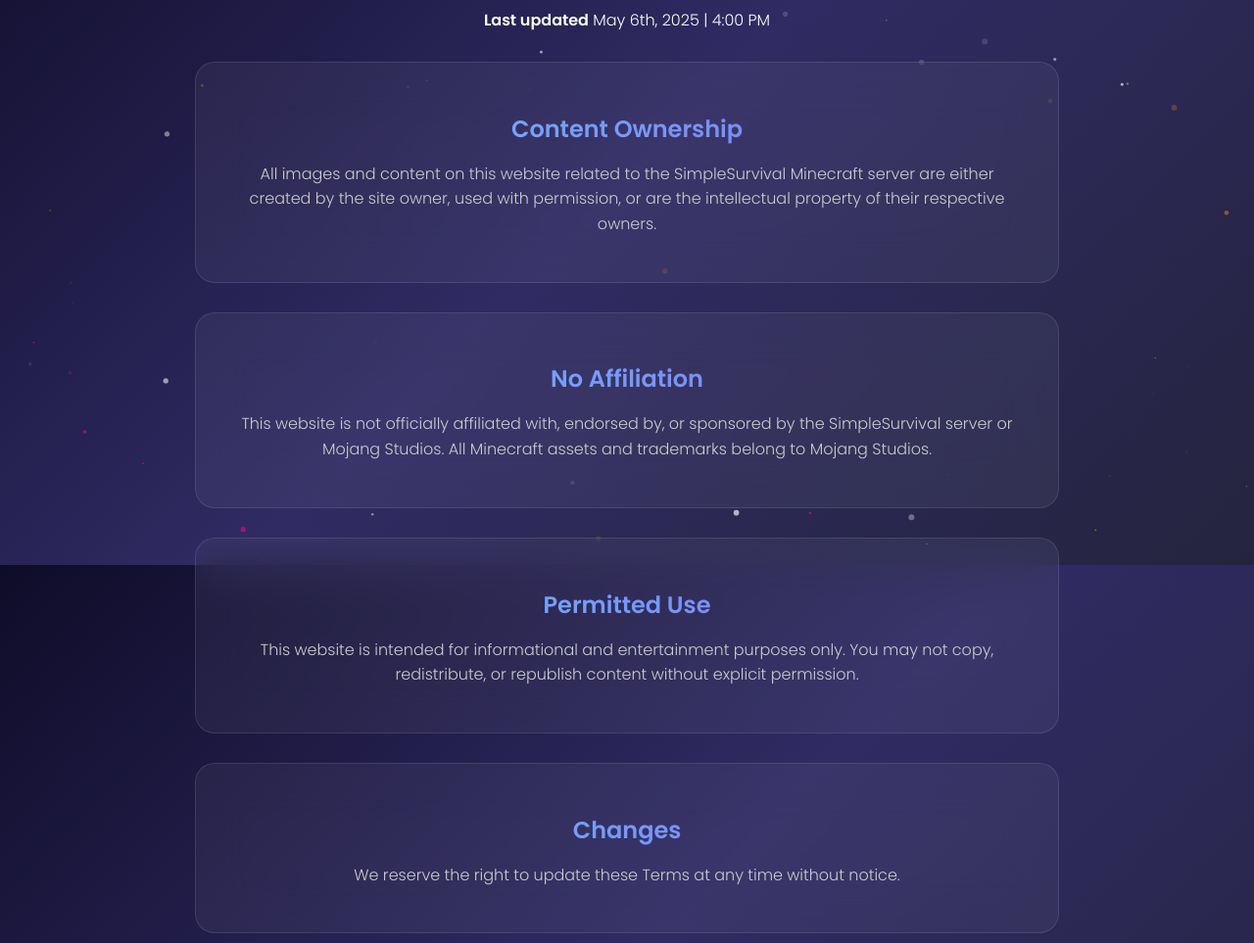
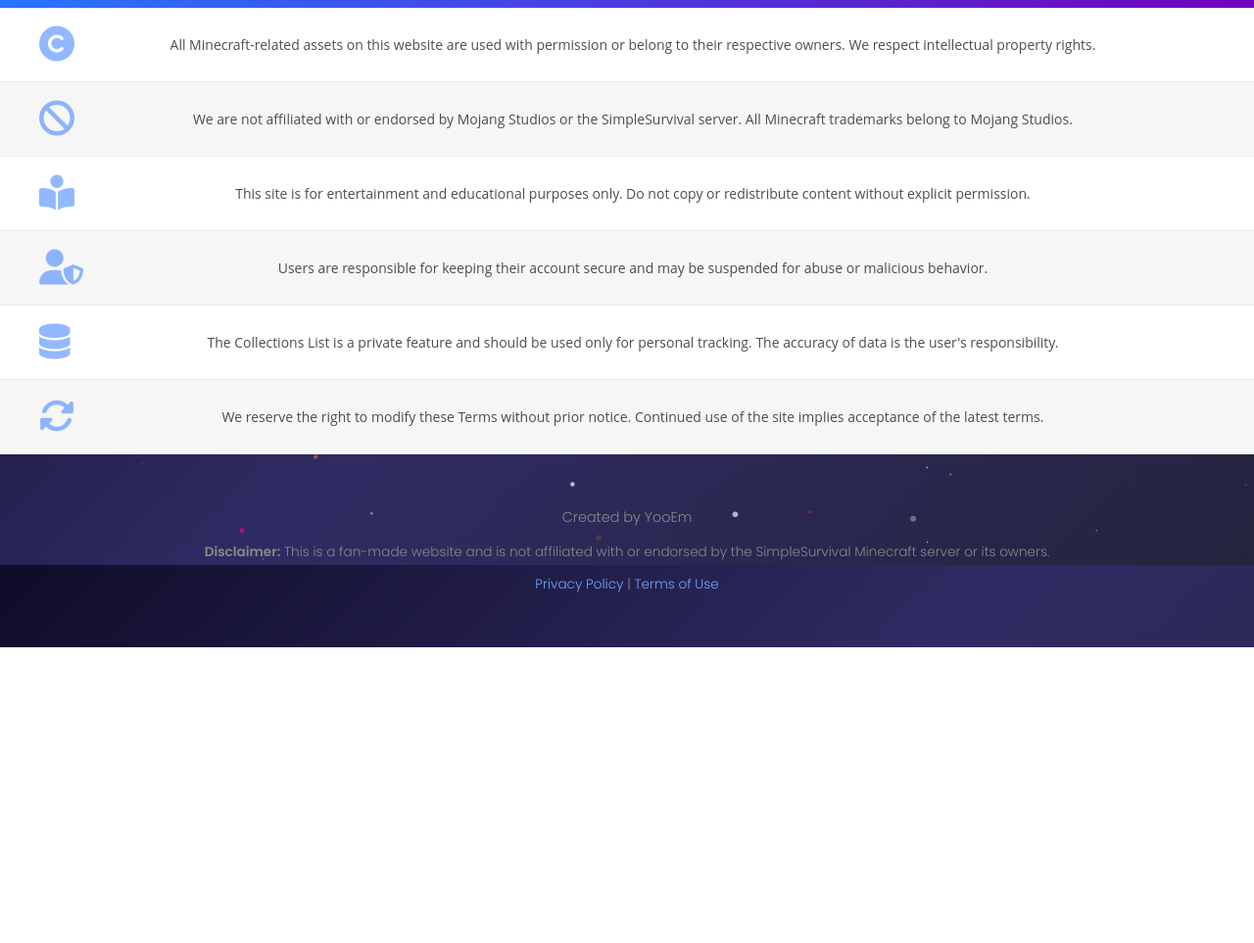
Before and after one commit to JaysProjectsX/simplesurvivalcollectibles, a website: page public/terms.html in a window 1280 px wide. Shown: the part 223-1186 px from the top of the page at 98% size. After the commit the page ends 884 px from the top, so only its background shows below. Drawn offline with nearby package versions, Linux system fonts and the light colour scheme.

Commit message:
Updating Privacy Policy and Terms of Use pages

```diff
--- a/public/terms.html
+++ b/public/terms.html
@@ -29,32 +29,57 @@
         </div>
       </nav>
 
-    <div style="margin-top: 120px; padding: 20px;">
-        <div data-aos="fade-up">
-            <h1>Terms of Use</h1>
-            <p><strong>Last updated</strong> May 6th, 2025 | 4:00 PM</p>
-        </div>
-
-        <div class="styled-card" data-aos="fade-up">
-            <h2>Content Ownership</h2>
-            <p>All images and content on this website related to the SimpleSurvival Minecraft server are either created by the site owner, used with permission, or are the intellectual property of their respective owners.</p>
-        </div>
-
-        <div class="styled-card" data-aos="fade-up">
-            <h2>No Affiliation</h2>
-            <p>This website is not officially affiliated with, endorsed by, or sponsored by the SimpleSurvival server or Mojang Studios. All Minecraft assets and trademarks belong to Mojang Studios.</p>
-        </div>
-
-        <div class="styled-card" data-aos="fade-up">
-            <h2>Permitted Use</h2>
-            <p>This website is intended for informational and entertainment purposes only. You may not copy, redistribute, or republish content without explicit permission.</p>
-        </div>
-
-        <div class="styled-card" data-aos="fade-up">
-            <h2>Changes</h2>
-            <p>We reserve the right to update these Terms at any time without notice.</p>
+    <section class="pt-80 pb-70">
+      <div class="text-center mb-60 position-relative">
+        <h5 class="font__family-montserrat font__weight-light text-uppercase font__size-18 text-blue">
+          Last Updated: May 6th, 2025 | 4:00 PM
+        </h5>
+        <hr class="divider">
+      </div>
+      <div class="container">
+        <div class="panel__wrapper-icon mb-100">
+          <div class="panel__head all-light">
+            <h4 class="font__family-montserrat font__weight-medium font__size-21">Terms of Use</h4>
+            <p class="font__family-open-sans font__size-14">
+              These Terms govern your use of the site and set expectations for content ownership, permitted use, and account responsibilities.
+            </p>
+          </div>
+          <ul class="panel__list">
+            <li>
+              <span class="line"></span>
+              <i class="icon fas fa-copyright"></i>
+              All Minecraft-related assets on this website are used with permission or belong to their respective owners. We respect intellectual property rights.
+            </li>
+            <li>
+              <span class="line"></span>
+              <i class="icon fas fa-ban"></i>
+              We are not affiliated with or endorsed by Mojang Studios or the SimpleSurvival server. All Minecraft trademarks belong to Mojang Studios.
+            </li>
+            <li>
+              <span class="line"></span>
+              <i class="icon fas fa-book-reader"></i>
+              This site is for entertainment and educational purposes only. Do not copy or redistribute content without explicit permission.
+            </li>
+            <li>
+              <span class="line"></span>
+              <i class="icon fas fa-user-shield"></i>
+              Users are responsible for keeping their account secure and may be suspended for abuse or malicious behavior.
+            </li>
+            <li>
+              <span class="line"></span>
+              <i class="icon fas fa-database"></i>
+              The Collections List is a private feature and should be used only for personal tracking. The accuracy of data is the user's responsibility.
+            </li>
+            <li>
+              <span class="line"></span>
+              <i class="icon fas fa-sync-alt"></i>
+              We reserve the right to modify these Terms without prior notice. Continued use of the site implies acceptance of the latest terms.
+            </li>
+          </ul>
         </div>
       </div>
+    </section>
+
 
     <footer>
         <div class="footer-creator">
```
Also changed, not shown: public/privacy.html (+42 -24 lines).
